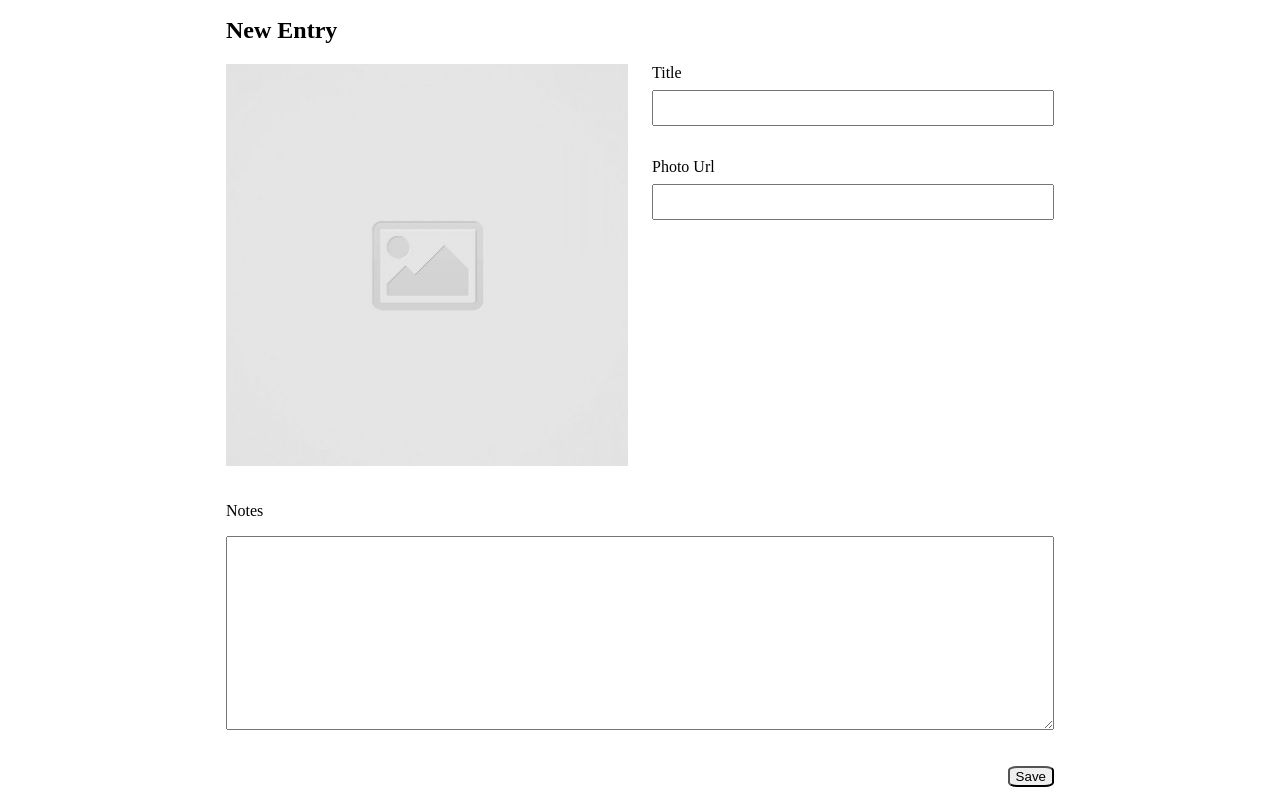
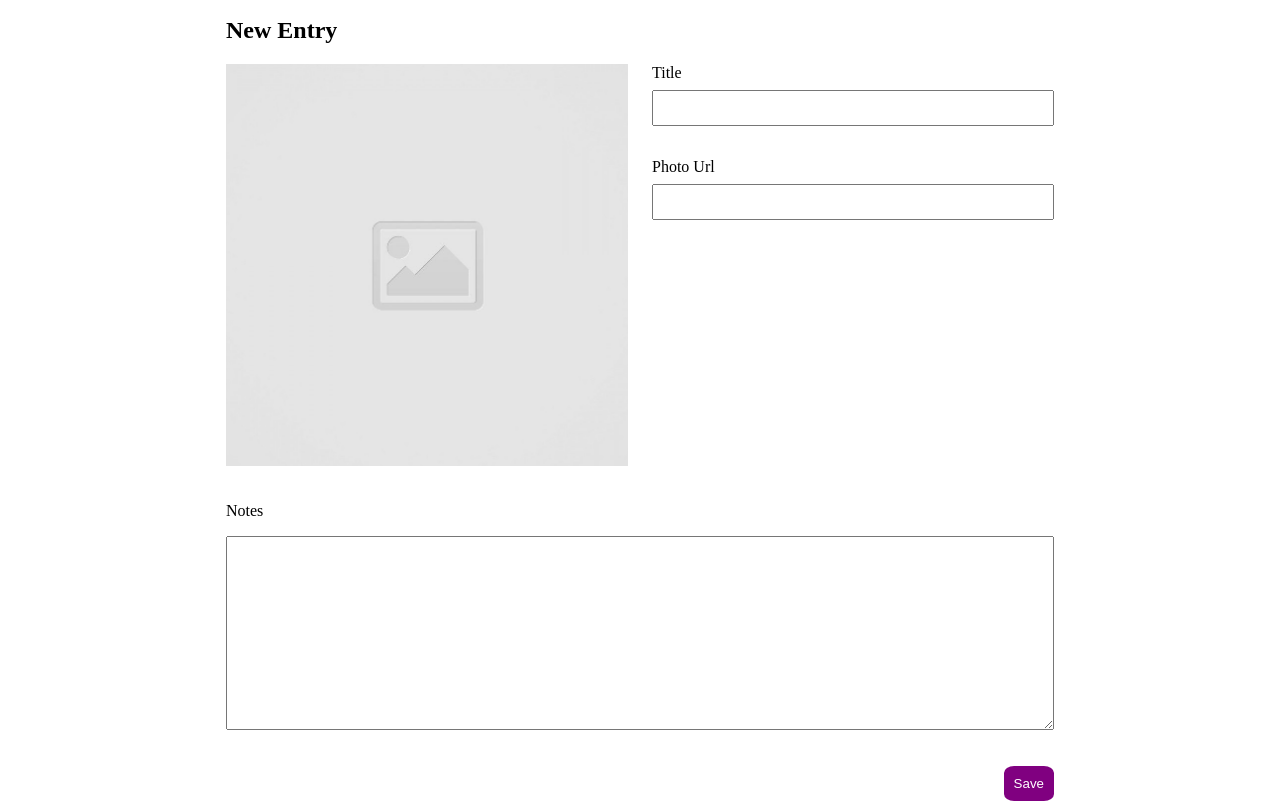
Before and after one commit to GCarolyne/code-journal, a website: page index.html in a window 1280 px wide. Shown: the part 83-884 px from the top of the page. Drawn offline with Linux system fonts and the light colour scheme.

Commit message:
updated changes to html and main.ts

```diff
--- a/css/layout.css
+++ b/css/layout.css
@@ -57,6 +57,9 @@ img {
 button {
   border-radius: 20%;
   float: right;
+  padding: 10px;
+  border: none;
+  text-transform: capitalize;
 }
 
 input {
--- a/css/styles.css
+++ b/css/styles.css
@@ -9,3 +9,8 @@ header {
 .newEntry {
   color: black;
 }
+
+.savaButton {
+  background-color: purple;
+  color: white;
+}
```
